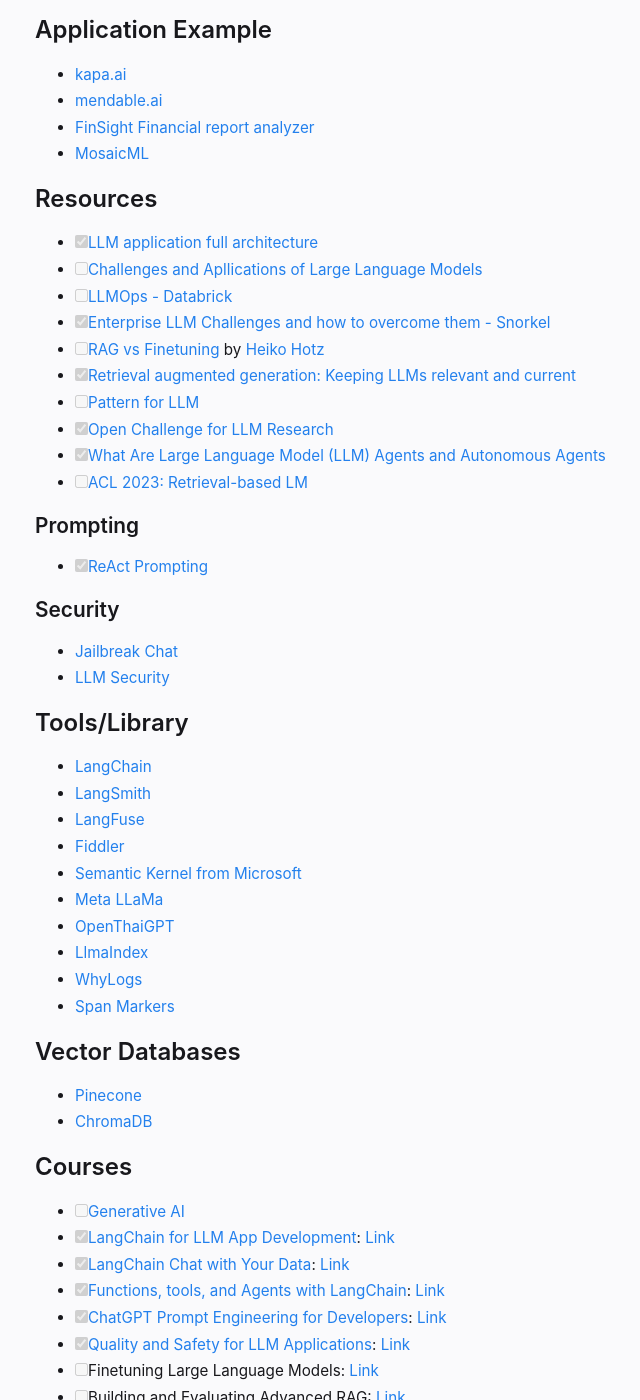
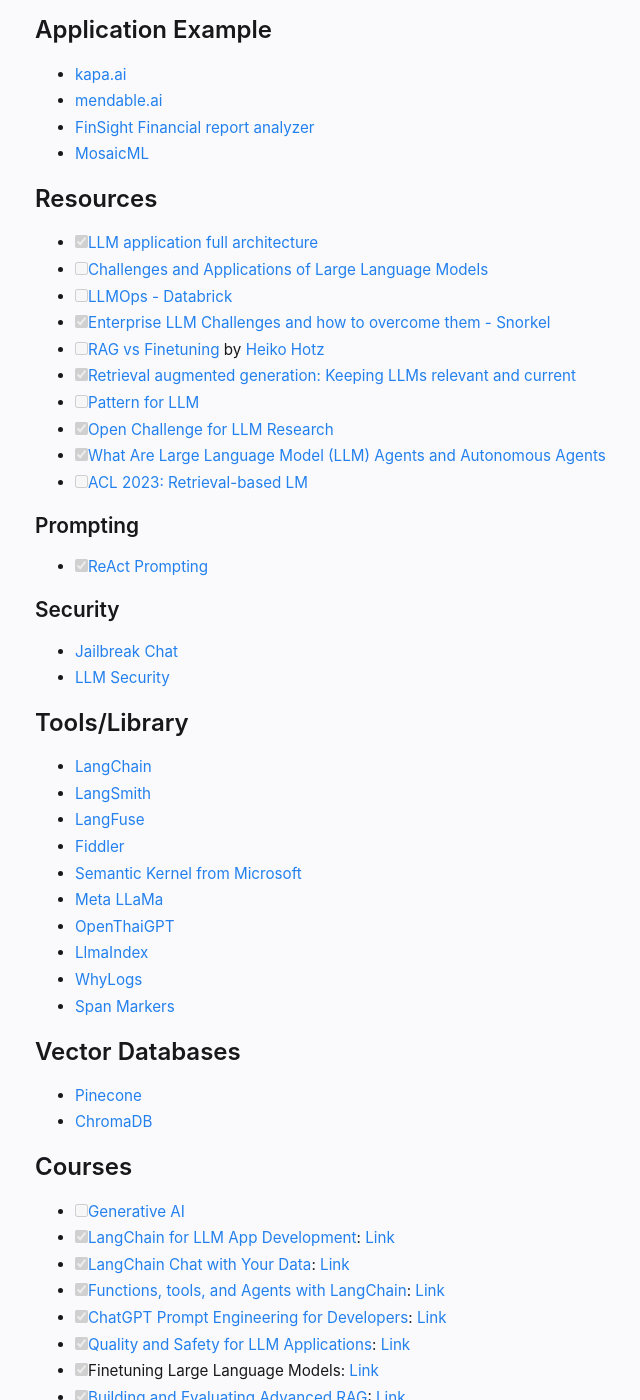
Before and after one commit to lukkiddd/lukkiddd.github.io, a Jekyll site: the page built from _notes/Public/Resources for LLM.md, in a window 1280 px wide and 1400 px high, scrolled down 511 px. Shown: the whole window, without its empty margins (291-931 px from the left). Built offline with Jekyll 4.4.1, drawn with Linux system fonts in a browser that asks for light colours; some of the changed text lies outside the part shown.

Commit message:
Add new notes to LLM

```diff
--- a/_notes/Public/Resources for LLM.md
+++ b/_notes/Public/Resources for LLM.md
@@ -17,7 +17,7 @@
 
 ## Resources
 - [x] [LLM application full architecture](https://a16z.com/emerging-architectures-for-llm-applications/)
-- [ ] [Challenges and Apllications of Large Language Models](https://arxiv.org/abs/2307.10169)
+- [ ] [Challenges and Applications of Large Language Models](https://arxiv.org/abs/2307.10169)
 - [ ] [LLMOps - Databrick](https://www.databricks.com/glossary/llmops)
 - [x] [Enterprise LLM Challenges and how to overcome them - Snorkel](https://snorkel.ai/enterprise-llm-challenges-and-how-to-overcome-them/)
 - [ ] [RAG vs Finetuning](https://towardsdatascience.com/rag-vs-finetuning-which-is-the-best-tool-to-boost-your-llm-application-94654b1eaba7) by [[Heiko Hotz]]
@@ -57,8 +57,8 @@
 - [x] [[Functions, tools, and Agents with LangChain]]: [Link](https://learn.deeplearning.ai/functions-tools-agents-langchain)
 - [x] [[ChatGPT Prompt Engineering for Developers]]: [Link](https://learn.deeplearning.ai/chatgpt-prompt-eng)
 - [x] [[Quality and Safety for LLM Applications]]: [Link](https://learn.deeplearning.ai/quality-safety-llm-applications)
-- [ ] Finetuning Large Language Models: [Link](https://learn.deeplearning.ai/finetuning-large-language-models)
-- [ ] Building and Evaluating Advanced RAG: [Link](https://learn.deeplearning.ai/building-evaluating-advanced-rag)
+- [x] Finetuning Large Language Models: [Link](https://learn.deeplearning.ai/finetuning-large-language-models)
+- [x] [[Building and Evaluating Advanced RAG]]: [Link](https://learn.deeplearning.ai/building-evaluating-advanced-rag)
 - [ ] Vector Databases: from Embeddings to Applications: [Link](https://www.deeplearning.ai/short-courses/vector-databases-embeddings-applications/)
 - [ ] Building Generative AI Applications with Gradio: [Link](https://www.deeplearning.ai/short-courses/building-generative-ai-applications-with-gradio/)
 - [ ] [How Business Thinkers Can Start Building AI Plugins With Semantic Kernel](https://learn.deeplearning.ai/microsoft-semantic-kernel)
```
Also changed, not shown: _notes/Public/Building and Evaluating Advanced RAG.md (added, +98 -0 lines).
